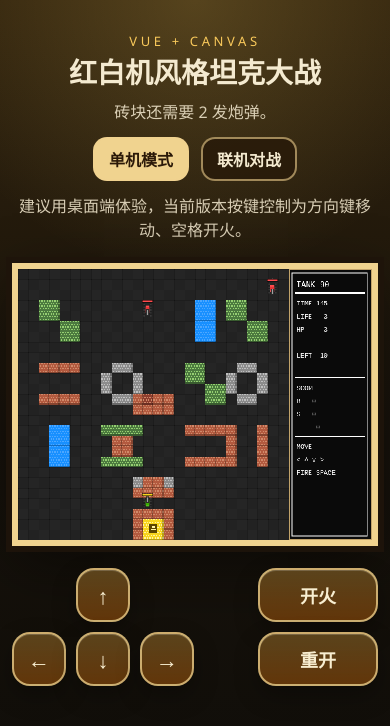
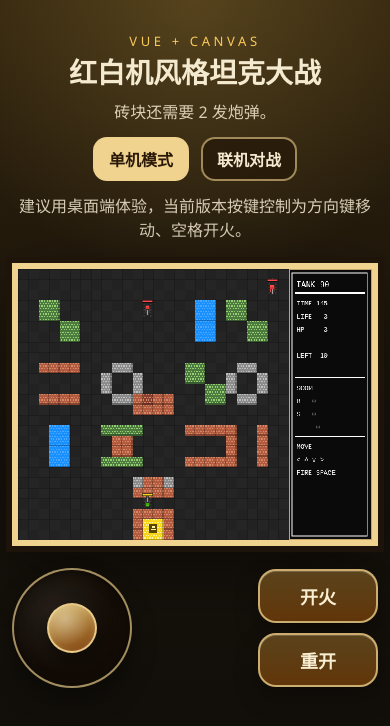
Before and after one commit to liand1/ai_tank, a Vue app: page / in a window 390 px wide. Shown: the top 726 px of the page. Built offline with nearby package versions, Linux system fonts and the light colour scheme; no server answers.

Commit message:
手机的方向键换成遥感增加操作体验

```diff
--- a/src/App.vue
+++ b/src/App.vue
@@ -141,6 +141,80 @@ const controls = {
 const mobileHint = computed(() => window.innerWidth < 860)
 const isMultiplayer = computed(() => mode.value === 'multi')
 
+const joystickBaseRef = ref(null)
+const joystickActive = ref(false)
+const joystickVector = ref({ x: 0, y: 0 })
+
+function resetJoystick() {
+  joystickActive.value = false
+  joystickVector.value = { x: 0, y: 0 }
+  controls.up = false
+  controls.down = false
+  controls.left = false
+  controls.right = false
+  sendInput()
+}
+
+function updateJoystickDirection() {
+  const { x, y } = joystickVector.value
+  const distance = Math.hypot(x, y)
+  if (distance < 0.2) {
+    controls.up = false
+    controls.down = false
+    controls.left = false
+    controls.right = false
+    sendInput()
+    return
+  }
+  if (Math.abs(x) > Math.abs(y)) {
+    controls.left = x < 0
+    controls.right = x > 0
+    controls.up = false
+    controls.down = false
+  } else {
+    controls.up = y < 0
+    controls.down = y > 0
+    controls.left = false
+    controls.right = false
+  }
+  sendInput()
+}
+
+function handleJoystickPointer(event) {
+  if (!joystickBaseRef.value) {
+    return
+  }
+  const rect = joystickBaseRef.value.getBoundingClientRect()
+  const centerX = rect.left + rect.width / 2
+  const centerY = rect.top + rect.height / 2
+  const rawX = event.clientX - centerX
+  const rawY = event.clientY - centerY
+  const radius = rect.width * 0.35
+  const distance = Math.hypot(rawX, rawY) || 1
+  const clamped = Math.min(distance, radius)
+  joystickVector.value = {
+    x: (rawX / distance) * (clamped / radius),
+    y: (rawY / distance) * (clamped / radius),
+  }
+  updateJoystickDirection()
+}
+
+function onJoystickStart(event) {
+  joystickActive.value = true
+  handleJoystickPointer(event)
+}
+
+function onJoystickMove(event) {
+  if (!joystickActive.value) {
+    return
+  }
+  handleJoystickPointer(event)
+}
+
+function onJoystickEnd() {
+  resetJoystick()
+}
+
 const powerupTypes = {
   power: {
     label: '火力',
@@ -2262,51 +2336,23 @@ onBeforeUnmount(() => {
     </section>
 
     <section v-if="mobileHint" class="touch-controls">
-      <div class="touch-pad">
-        <button
-            class="touch-btn touch-up"
-            @touchstart.prevent="setControl('up', true)"
-            @touchend.prevent="setControl('up', false)"
-            @touchcancel.prevent="setControl('up', false)"
-            @mousedown.prevent="setControl('up', true)"
-            @mouseup.prevent="setControl('up', false)"
-            @mouseleave.prevent="setControl('up', false)"
+      <div class="joystick-wrap">
+        <div
+          ref="joystickBaseRef"
+          class="joystick-base"
+          @pointerdown.prevent="onJoystickStart"
+          @pointermove.prevent="onJoystickMove"
+          @pointerup.prevent="onJoystickEnd"
+          @pointercancel.prevent="onJoystickEnd"
+          @pointerleave.prevent="onJoystickEnd"
         >
-          ↑
-        </button>
-        <button
-            class="touch-btn touch-left"
-            @touchstart.prevent="setControl('left', true)"
-            @touchend.prevent="setControl('left', false)"
-            @touchcancel.prevent="setControl('left', false)"
-            @mousedown.prevent="setControl('left', true)"
-            @mouseup.prevent="setControl('left', false)"
-            @mouseleave.prevent="setControl('left', false)"
-        >
-          ←
-        </button>
-        <button
-            class="touch-btn touch-down"
-            @touchstart.prevent="setControl('down', true)"
-            @touchend.prevent="setControl('down', false)"
-            @touchcancel.prevent="setControl('down', false)"
-            @mousedown.prevent="setControl('down', true)"
-            @mouseup.prevent="setControl('down', false)"
-            @mouseleave.prevent="setControl('down', false)"
-        >
-          ↓
-        </button>
-        <button
-            class="touch-btn touch-right"
-            @touchstart.prevent="setControl('right', true)"
-            @touchend.prevent="setControl('right', false)"
-            @touchcancel.prevent="setControl('right', false)"
-            @mousedown.prevent="setControl('right', true)"
-            @mouseup.prevent="setControl('right', false)"
-            @mouseleave.prevent="setControl('right', false)"
-        >
-          →
-        </button>
+          <div
+            class="joystick-knob"
+            :style="{
+              transform: `translate(${joystickVector.x * 24}px, ${joystickVector.y * 24}px)`
+            }"
+          ></div>
+        </div>
       </div>
 
       <div class="action-pad">
--- a/src/style.css
+++ b/src/style.css
@@ -135,12 +135,43 @@ body {
   align-items: center;
 }
 
-.touch-pad {
-  display: grid;
-  grid-template-columns: repeat(3, 64px);
-  grid-template-rows: repeat(2, 64px);
-  gap: 10px;
-  justify-content: start;
+.joystick-wrap {
+  display: flex;
+  align-items: center;
+  justify-content: flex-start;
+}
+
+.joystick-base {
+  width: 140px;
+  height: 140px;
+  border-radius: 50%;
+  background:
+    radial-gradient(circle at 35% 35%, rgba(255, 255, 255, 0.08), transparent 55%),
+    rgba(20, 12, 6, 0.75);
+  border: 2px solid rgba(240, 211, 143, 0.65);
+  box-shadow:
+    inset 0 0 12px rgba(0, 0, 0, 0.45),
+    0 14px 24px rgba(0, 0, 0, 0.35);
+  display: flex;
+  align-items: center;
+  justify-content: center;
+  touch-action: none;
+  position: relative;
+}
+
+.joystick-knob {
+  width: 58px;
+  height: 58px;
+  border-radius: 50%;
+  background:
+    radial-gradient(circle at 35% 30%, rgba(255, 255, 255, 0.35), transparent 60%),
+    linear-gradient(160deg, rgba(255, 213, 104, 0.8), rgba(139, 72, 18, 0.9));
+  border: 2px solid rgba(240, 211, 143, 0.9);
+  box-shadow:
+    inset 0 2px 6px rgba(255, 255, 255, 0.16),
+    0 8px 18px rgba(0, 0, 0, 0.4);
+  transform: translate(0, 0);
+  transition: transform 80ms ease-out;
 }
 
 .action-pad {
@@ -171,26 +202,6 @@ body {
   transform: translateY(1px) scale(0.98);
 }
 
-.touch-up {
-  grid-column: 2;
-  grid-row: 1;
-}
-
-.touch-left {
-  grid-column: 1;
-  grid-row: 2;
-}
-
-.touch-down {
-  grid-column: 2;
-  grid-row: 2;
-}
-
-.touch-right {
-  grid-column: 3;
-  grid-row: 2;
-}
-
 .touch-fire,
 .touch-restart {
   width: 132px;
@@ -212,9 +223,14 @@ body {
     gap: 14px;
   }
 
-  .touch-pad {
-    grid-template-columns: repeat(3, minmax(54px, 1fr));
-    grid-template-rows: repeat(2, 54px);
+  .joystick-base {
+    width: 120px;
+    height: 120px;
+  }
+
+  .joystick-knob {
+    width: 50px;
+    height: 50px;
   }
 
   .action-pad {
```
Also changed, not shown: 1 other file (tests, documents, lock files or other folders).
